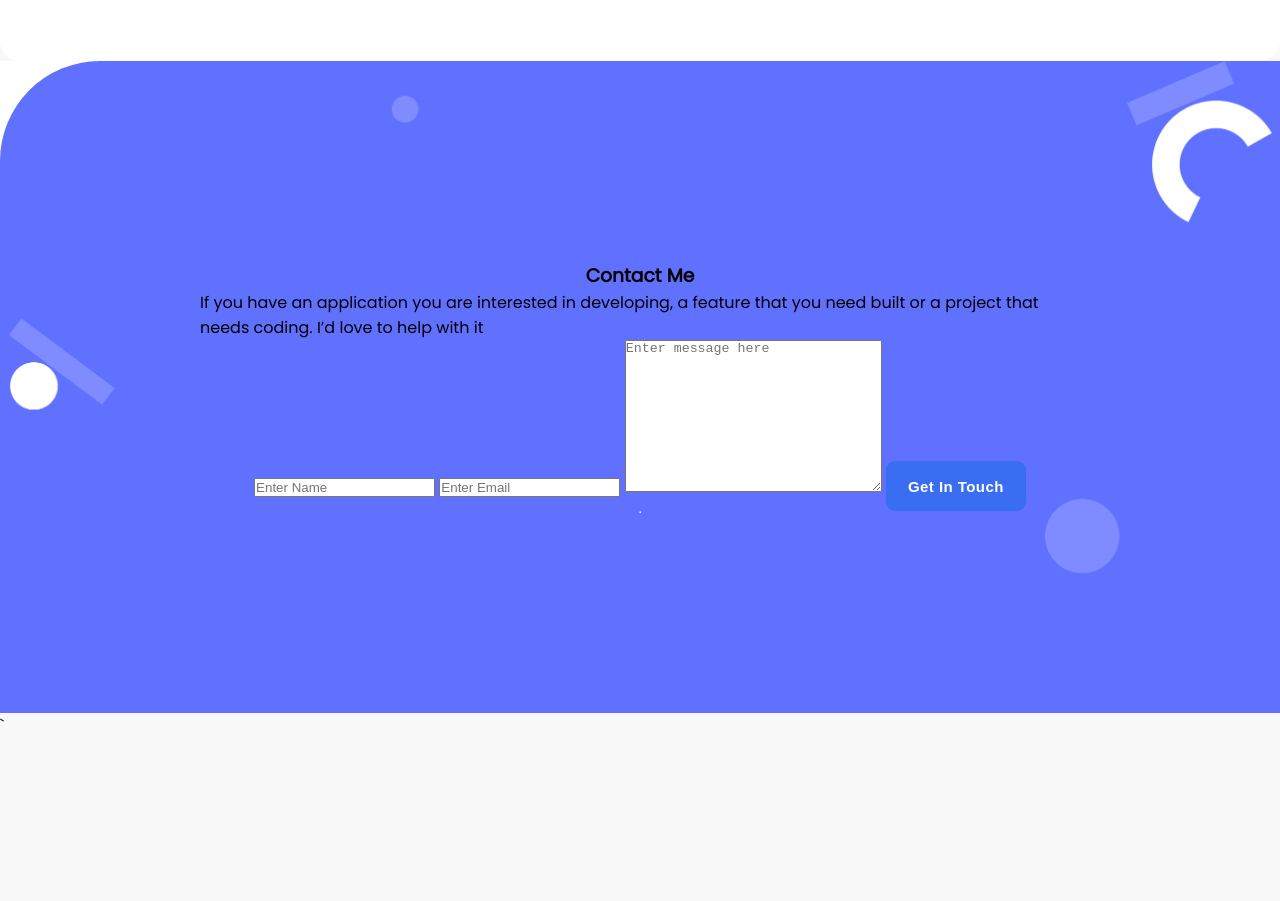
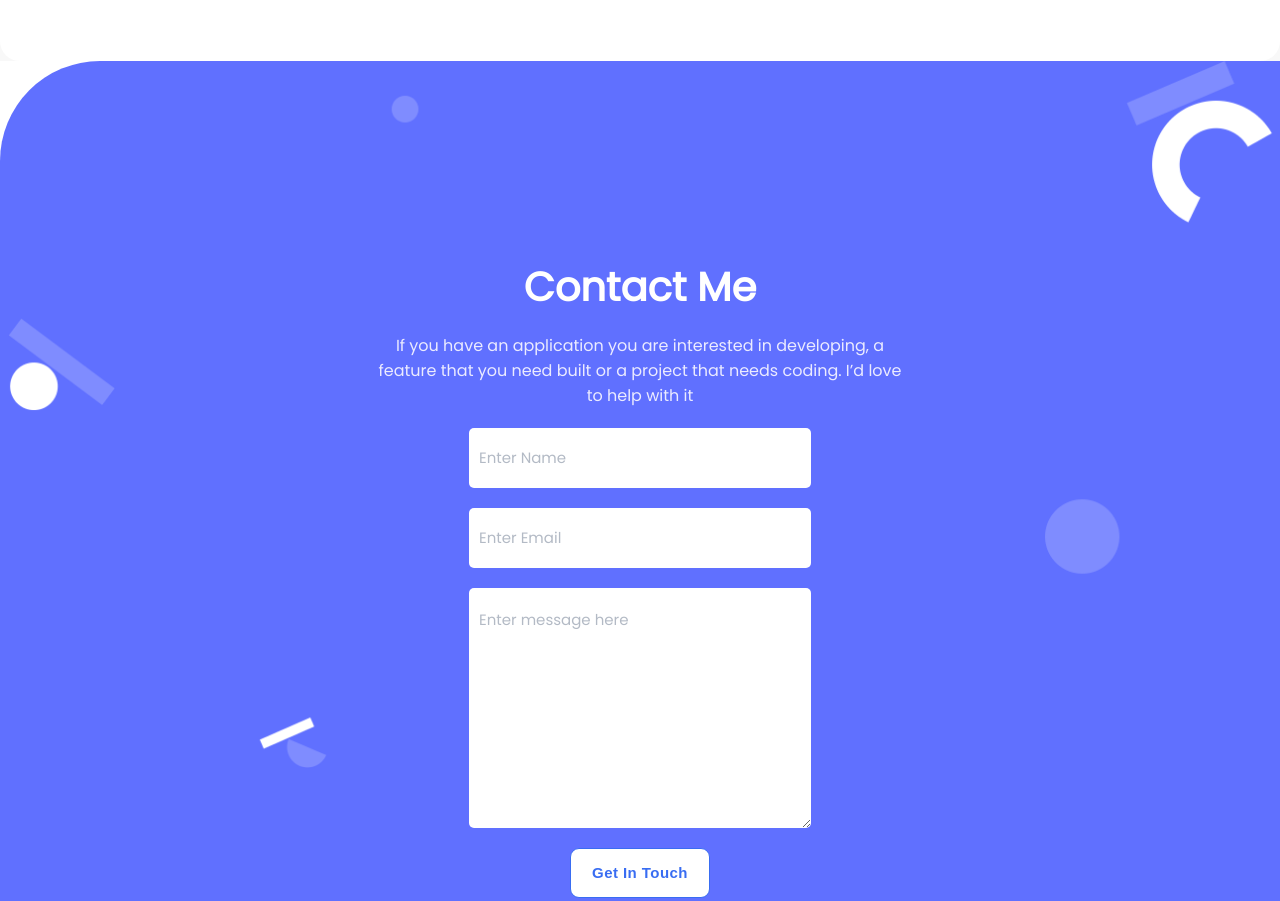
Before and after one commit to joeveloper/Portfolio, a website: page index.html in a window 1280 px wide. Shown: the part 3563-4464 px from the top of the page. Before the commit the page ends 4301 px from the top, so only its background shows below. Drawn offline with Linux system fonts and the light colour scheme; a web font is replaced by a local one.

Commit message:
added some styling to correct buttons and about forms

```diff
--- a/index.css
+++ b/index.css
@@ -1,9 +1,8 @@
-
-  * {
-    box-sizing: border-box;
-    padding: 0;
-    margin: 0;
-  }
+* {
+  box-sizing: border-box;
+  padding: 0;
+  margin: 0;
+}
 
 .black-text {
   color: #000;
@@ -155,7 +154,7 @@ li {
   font-weight: 700;
   font-size: 40px;
   line-height: 52px;
-  color: #091E42;
+  color: #091e42;
 }
 
 .textside ul {
@@ -168,7 +167,7 @@ li {
   font-weight: 500;
   font-size: 16px;
   line-height: 24px;
-  color: #344563
+  color: #344563;
 }
 
 .card-ul li:nth-child(1) {
@@ -183,7 +182,7 @@ li {
   font-weight: 400;
   font-size: 18px;
   line-height: 24px;
-  color: #6B778C;
+  color: #6b778c;
 }
 
 .skills {
@@ -265,7 +264,7 @@ li {
   flex-direction: column;
   align-items: start;
   padding: 20px;
-  background: #F7F7F9;
+  background: #f7f7f9;
   border-radius: 8px;
   width: 140px;
 }
@@ -287,11 +286,11 @@ li {
 }
 
 #contact-me {
-  background-color:#fff;
+  background-color: #fff;
 }
 
 .contact-wrap {
-  background-color:#6070FF;
+  background-color: #6070ff;
   padding: 200px;
   background-image: url("./images/about-bg-desktop.png");
   background-repeat: no-repeat;
@@ -301,9 +300,57 @@ li {
   align-items: center;
   flex-direction: column;
   justify-content: center;
+  gap: 20px;
 }
 
+.contact-wrap form {
+  display: flex;
+  flex-direction: column;
+  gap: 20px;
+}
 
+.contact-wrap p {
+  color: #ebebff;
+  width: 60%;
+  text-align: center;
+}
+
+.contact-wrap h3 {
+  font-weight: 700;
+  font-size: 40px;
+  line-height: 52px;
+  display: flex;
+  align-items: center;
+  text-align: center;
+  color: #ffffff;
+}
+
+.input {
+  background: #ffffff;
+  border: 1px solid #cfd8dc;
+  padding: 20px 10px;
+  border-radius: 5px;
+  border: none;
+  font-weight: 400;
+  font-size: 17px;
+  line-height: 20px;
+  color: #172b4d;
+}
+
+.input::placeholder {
+  font-family: "Poppins", sans-serif;
+  font-weight: 400;
+  font-size: 15px;
+  line-height: 24px;
+  color: #b3bac5;
+}
+
+.get-button {
+  margin: auto;
+  background-color: #fff;
+  color: #396df2;
+  border: 1px solid #396df2;
+}
 
 /* MEDIA QUERIES */
 @media screen and (max-width: 768px) {
@@ -598,7 +645,7 @@ li {
 
   #contact-me {
     background-color: #6070ff;
-    padding: 120px 20px 30px 20px;
+    padding: 20px 20px;
     background-image: url("./images/mobile-contact-bg.png");
     background-size: 100%;
     overflow: hidden;
@@ -612,13 +659,20 @@ li {
     display: flex;
     flex-direction: column;
     height: 100%;
-    gap: 20px;
+    width: 100%;
+    padding: 0;
+    gap: 30px;
+  }
+
+  .contact-wrap p {
+    width: 70%;
   }
 
   .contact-wrap form {
     display: flex;
     flex-direction: column;
     gap: 20px;
+    /* width: 100%; */
   }
 
   .input {
@@ -628,6 +682,7 @@ li {
     font-weight: 400;
     font-size: 17px;
     line-height: 20px;
+    /* width: 100%; */
   }
 
   .input::placeholder {
@@ -643,4 +698,8 @@ li {
     width: 40%;
     margin: auto;
   }
+
+  .get-button {
+    margin: 0;
+  }
 }
--- a/index.html
+++ b/index.html
@@ -320,7 +320,7 @@
               maxlength="500"
               required
             ></textarea>
-            <button type="submit" class="see-project">Get In Touch</button>
+            <button type="submit" class="see-project get-button">Get In Touch</button>
           </form>
           <hr />
         </div>
```
